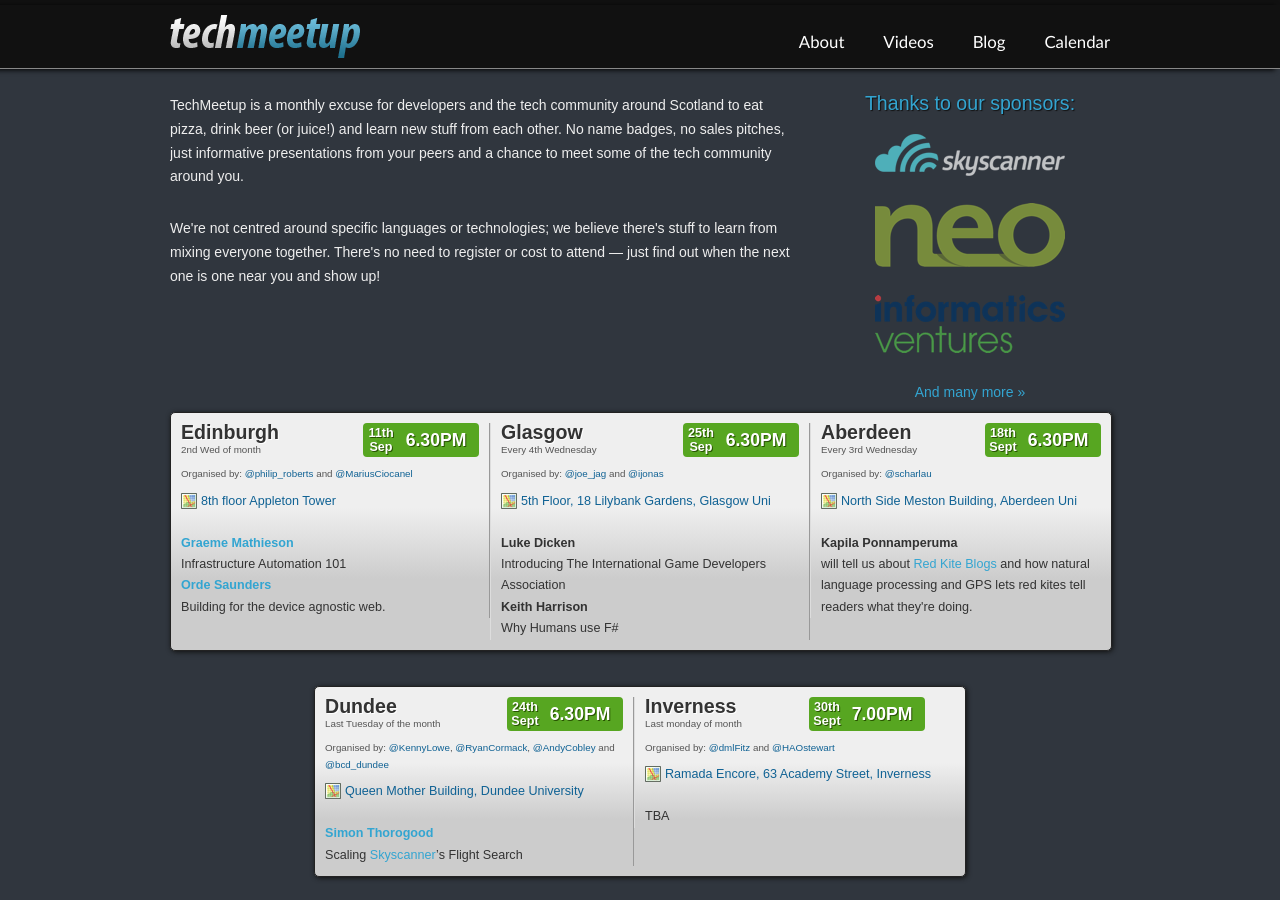
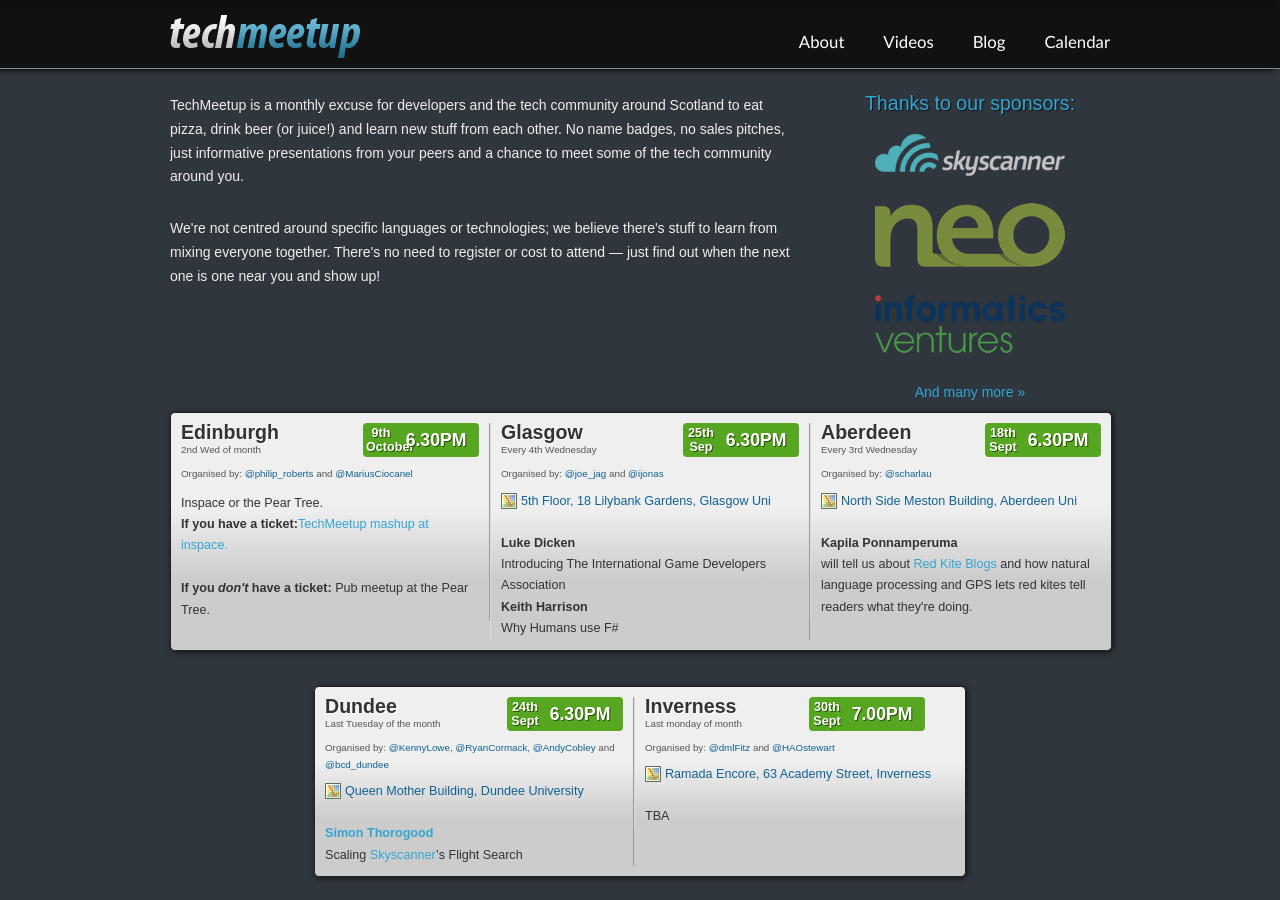
Before and after one commit to techmeetup/techmeetup.co.uk, a Jekyll site: the page built from index.html, in a window 1280 px wide and 900 px high. Built offline with Jekyll 4.4.1, drawn with Linux system fonts in a browser that asks for light colours; Markdown is read by kramdown in place of the engine named in the settings.

Commit message:
Edinburgh, October

```diff
--- a/index.html
+++ b/index.html
@@ -34,23 +34,20 @@
     <span>2nd Wed of month</span>
     <p class="organisers">Organised by: <a class="organiser" href="http://www.twitter.com/philip_roberts">@philip_roberts</a> and <a class="organiser" href="http://www.twitter.com/mariusciocanel">@MariusCiocanel</a>
     <p>
-      <a href="http://maps.google.co.uk/maps?q=Appleton+Tower,+Crichton+Street,+Edinburgh&amp;hl=en&amp;ll=55.944514,-3.186893&amp;spn=0.010009,0.027874&amp;t=h&amp;z=16&amp;vpsrc=0" class="map">8th floor Appleton Tower</a>
+      Inspace or the Pear Tree.
     </p>
     <p>
-      <strong><a href="http://twitter.com/mathie">Graeme Mathieson</a></strong> <br />
-      Infrastructure Automation 101
+      <strong>If you have a ticket:</strong><a href="https://techmeetupmashup.eventbrite.com/">TechMeetup mashup at inspace.</a>
 
-      <br />
-
-      <strong><a href="http://twitter.com/decadecity">Orde Saunders</a></strong><br />
-      Building for the device agnostic web.
-
+      <br/>
+      <br/>
+      <strong>If you <em>don't</em> have a ticket:</strong> Pub meetup at the Pear Tree.
     </p>
     <div class="datewrapper">
       <div class="when">
         <div class="daywrap">
-          <div class="day">11th</div>
-          <div class="month">Sep</div>
+          <div class="day">9th</div>
+          <div class="month">October</div>
         </div>
         <div class="time">6.30PM</div>
       </div>
```
